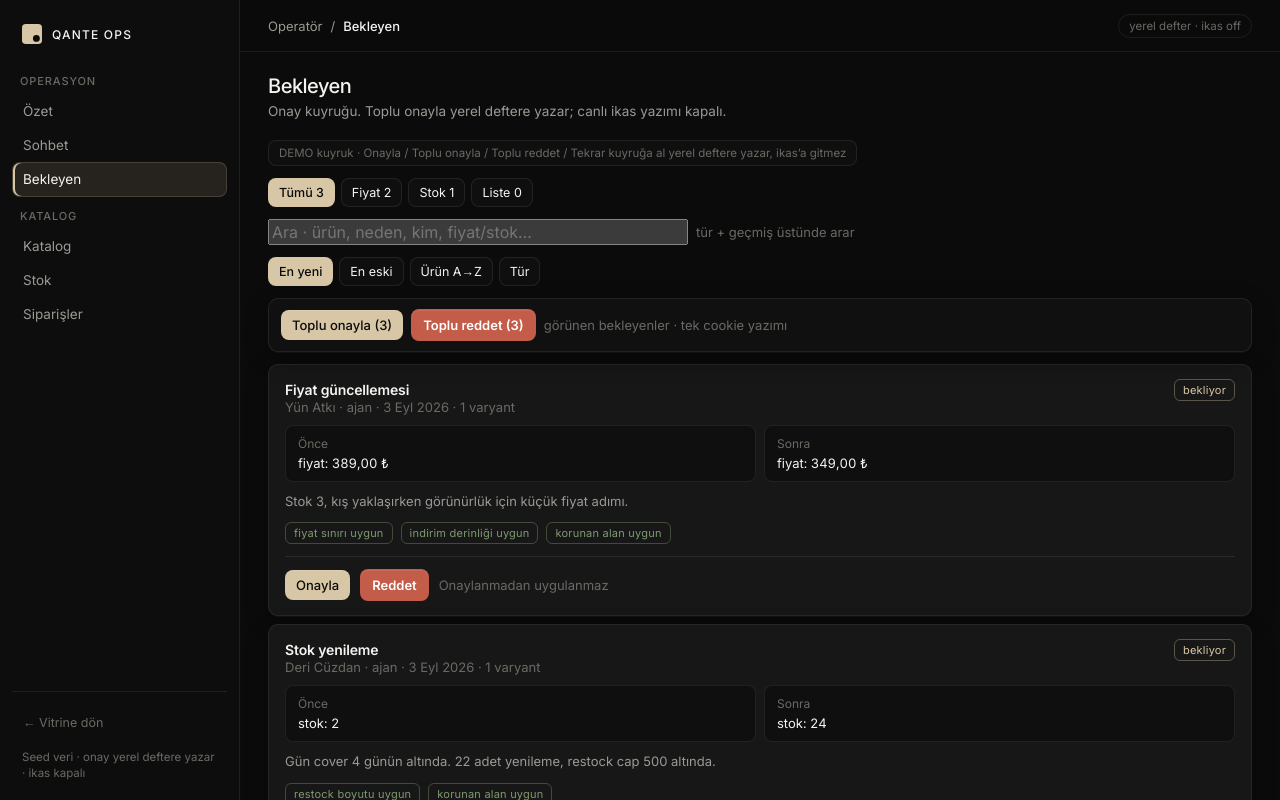
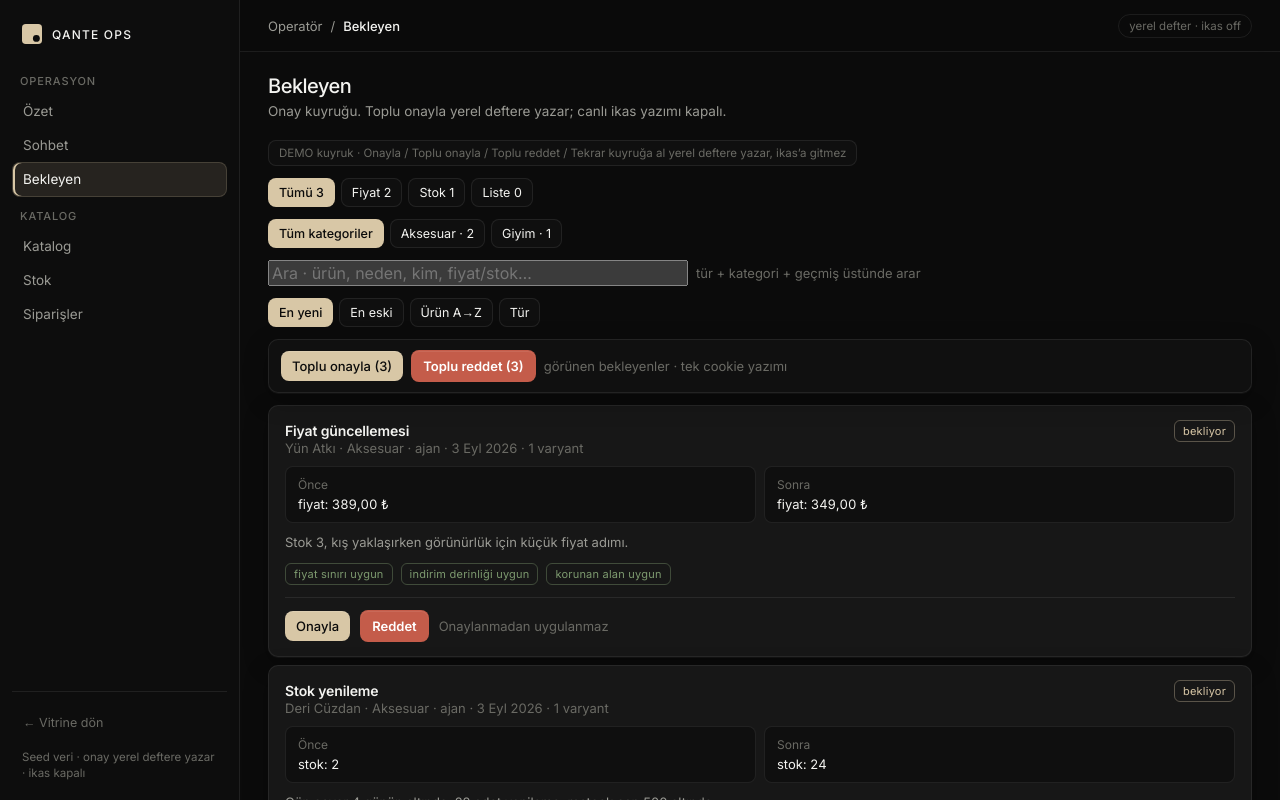
Before and after one commit to mattiasadem/qante-commerce, a Next.js app in the folder web/: page /merchant/bekleyen in a window 1280 px wide. Shown: the top 800 px of the page. Built offline with nearby package versions, Linux system fonts and the light colour scheme.

Commit message:
Add Bekleyen category chip rail (filter staged queue by product category)

```diff
--- a/web/components/ui-merchant-staged.tsx
+++ b/web/components/ui-merchant-staged.tsx
@@ -1,7 +1,7 @@
 'use client';
 import { useEffect, useMemo, useState } from "react";
 import type { StagedChange } from "@/lib/core";
-import { KIND_LABEL, shortDate } from "@/lib/core";
+import { KIND_LABEL, getProduct, shortDate } from "@/lib/core";
 
 type KindFilter = "all" | "price" | "stock" | "listing";
 type HistoryFilter = "all" | "applied" | "discarded";
@@ -29,6 +29,11 @@ export const STAGED_SORTS: { id: StagedSortId; label: string }[] = [
 ];
 
 const KIND_RANK: Record<string, number> = { price: 0, stock: 1, listing: 2 };
+
+
+function changeCategory(c: StagedChange): string {
+  return (getProduct(c.product_id)?.category ?? "").trim();
+}
 
 export function compareChangesBySort(a: StagedChange, b: StagedChange, sort: StagedSortId): number {
   if (sort === "oldest") {
@@ -59,6 +64,7 @@ export function changeMatchesQuery(c: StagedChange, q: string): boolean {
   if (c.id.toLowerCase().includes(needle)) return true;
   if (c.product_id.toLowerCase().includes(needle)) return true;
   if (c.product_name.toLowerCase().includes(needle)) return true;
+  if (changeCategory(c).toLowerCase().includes(needle)) return true;
   if (c.staged_by.toLowerCase().includes(needle)) return true;
   if (c.reason.toLowerCase().includes(needle)) return true;
   if ((c.decision_note ?? "").toLowerCase().includes(needle)) return true;
@@ -80,6 +86,7 @@ export function StagedQueue({ initial }: { initial: StagedChange[] }) {
   const [items, setItems] = useState(initial);
   const [kind, setKind] = useState<KindFilter>("all");
   const [hist, setHist] = useState<HistoryFilter>("all");
+  const [cat, setCat] = useState("");
   const [q, setQ] = useState("");
   const [sort, setSort] = useState<StagedSortId>("newest");
   const [rejectId, setRejectId] = useState<string | null>(null);
@@ -95,15 +102,35 @@ export function StagedQueue({ initial }: { initial: StagedChange[] }) {
   }, []);
 
   const pending = useMemo(() => items.filter((c) => c.status === "staged"), [items]);
+  const kindRows = useMemo(
+    () => pending.filter((c) => kind === "all" || c.kind === kind),
+    [pending, kind],
+  );
+  const categories = useMemo(() => {
+    const map = new Map<string, number>();
+    for (const c of kindRows) {
+      const name = changeCategory(c);
+      if (!name) continue;
+      map.set(name, (map.get(name) ?? 0) + 1);
+    }
+    return [...map.entries()].sort((a, b) => a[0].localeCompare(b[0], "tr"));
+  }, [kindRows]);
   const filteredPending = useMemo(() => {
-    const rows = pending.filter((c) => (kind === "all" || c.kind === kind) && changeMatchesQuery(c, q));
+    const rows = kindRows.filter((c) => {
+      if (cat && changeCategory(c) !== cat) return false;
+      return changeMatchesQuery(c, q);
+    });
     return [...rows].sort((a, b) => compareChangesBySort(a, b, sort));
-  }, [pending, kind, q, sort]);
+  }, [kindRows, cat, q, sort]);
   const history = useMemo(() => items.filter((c) => c.status !== "staged"), [items]);
   const filteredHistory = useMemo(() => {
-    const rows = history.filter((c) => (hist === "all" || c.status === hist) && changeMatchesQuery(c, q));
+    const rows = history.filter((c) => {
+      if (hist !== "all" && c.status !== hist) return false;
+      if (cat && changeCategory(c) !== cat) return false;
+      return changeMatchesQuery(c, q);
+    });
     return [...rows].sort((a, b) => compareChangesBySort(a, b, sort));
-  }, [history, hist, q, sort]);
+  }, [history, hist, cat, q, sort]);
   const kindCounts = useMemo(() => {
     const c: Record<KindFilter, number> = { all: pending.length, price: 0, stock: 0, listing: 0 };
     for (const x of pending) {
@@ -250,6 +277,33 @@ export function StagedQueue({ initial }: { initial: StagedChange[] }) {
           </button>
         ))}
       </div>
+      {categories.length ? (
+        <div className="filter-rail chips scroll" role="tablist" aria-label="Kategori" data-cta="staged-category-rail" style={{ marginTop: 8 }}>
+          <button
+            className={`chip ${cat === "" ? "on" : ""}`}
+            type="button"
+            aria-pressed={cat === ""}
+            data-cta="staged-category"
+            data-cat=""
+            onClick={() => setCat("")}
+          >
+            Tüm kategoriler
+          </button>
+          {categories.map(([name, n]) => (
+            <button
+              key={name}
+              className={`chip ${cat === name ? "on" : ""}`}
+              type="button"
+              aria-pressed={cat === name}
+              data-cta="staged-category"
+              data-cat={name}
+              onClick={() => setCat(cat === name ? "" : name)}
+            >
+              {name} · {n}
+            </button>
+          ))}
+        </div>
+      ) : null}
       <div className="ops-search" data-cta="staged-search" style={{ marginTop: 10, marginBottom: 12, display: "flex", gap: 8, alignItems: "center", flexWrap: "wrap" }}>
         <input
           className="input"
@@ -266,7 +320,7 @@ export function StagedQueue({ initial }: { initial: StagedChange[] }) {
             Temizle
           </button>
         ) : null}
-        <span className="faint">{q.trim() ? `${filteredPending.length} bekleyen · ${filteredHistory.length} geçmiş` : "tür + geçmiş üstünde arar"}</span>
+        <span className="faint">{q.trim() || cat ? `${filteredPending.length} bekleyen · ${filteredHistory.length} geçmiş` : "tür + kategori + geçmiş üstünde arar"}</span>
       </div>
       <div className="filter-rail chips scroll" role="tablist" aria-label="Sıralama" data-cta="staged-sort-rail" style={{ marginTop: 8, marginBottom: 12 }}>
         {STAGED_SORTS.map((s) => (
@@ -312,8 +366,8 @@ export function StagedQueue({ initial }: { initial: StagedChange[] }) {
       {filteredPending.length === 0 ? (
         <div className="empty">
           <div className="mark" />
-          <h3>{pending.length === 0 ? "Bekleyen yok" : q.trim() ? "Aramada bekleyen yok" : "Bu filtrede bekleyen yok"}</h3>
-          <p>{pending.length === 0 ? "Onay ve redler geçmişte. Canlı ikas yazılmadı." : q.trim() ? "Arama + tür birleşiminde kayıt yok." : "Başka bir tür seç veya katalogdan yeni öneri ekle."}</p>
+          <h3>{pending.length === 0 ? "Bekleyen yok" : (q.trim() || cat) ? "Aramada bekleyen yok" : "Bu filtrede bekleyen yok"}</h3>
+          <p>{pending.length === 0 ? "Onay ve redler geçmişte. Canlı ikas yazılmadı." : (q.trim() || cat) ? "Arama + tür + kategori birleşiminde kayıt yok." : "Başka bir tür seç veya katalogdan yeni öneri ekle."}</p>
         </div>
       ) : null}
       {filteredPending.map((c) => (
@@ -321,7 +375,7 @@ export function StagedQueue({ initial }: { initial: StagedChange[] }) {
           <div className="change-head">
             <div>
               <strong>{KIND_LABEL[c.kind]}</strong>
-              <div className="faint">{c.product_name} · {c.staged_by} · {shortDate(c.created_at)} · {c.variant_count} varyant</div>
+              <div className="faint">{c.product_name}{changeCategory(c) ? ` · ${changeCategory(c)}` : ""} · {c.staged_by} · {shortDate(c.created_at)} · {c.variant_count} varyant</div>
             </div>
             <span className={`tag ${c.status === "staged" ? "accent" : c.status === "discarded" ? "danger" : "ok"}`}>
               {c.status === "staged" ? "bekliyor" : c.status === "discarded" ? "reddedildi" : "uygulandı"}
@@ -376,8 +430,8 @@ export function StagedQueue({ initial }: { initial: StagedChange[] }) {
       {history.length && filteredHistory.length === 0 ? (
         <div className="empty">
           <div className="mark" />
-          <h3>{q.trim() ? "Aramada geçmiş yok" : "Bu filtrede geçmiş yok"}</h3>
-          <p>{q.trim() ? "Arama + durum birleşiminde kayıt yok." : "Uygulandı veya Reddedildi seç, ya da Tümü."}</p>
+          <h3>{(q.trim() || cat) ? "Aramada geçmiş yok" : "Bu filtrede geçmiş yok"}</h3>
+          <p>{(q.trim() || cat) ? "Arama + durum + kategori birleşiminde kayıt yok." : "Uygulandı veya Reddedildi seç, ya da Tümü."}</p>
         </div>
       ) : null}
       {filteredHistory.map((c) => (
```
